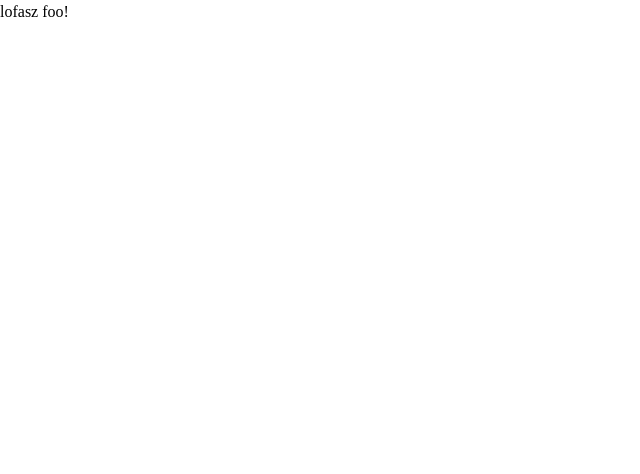
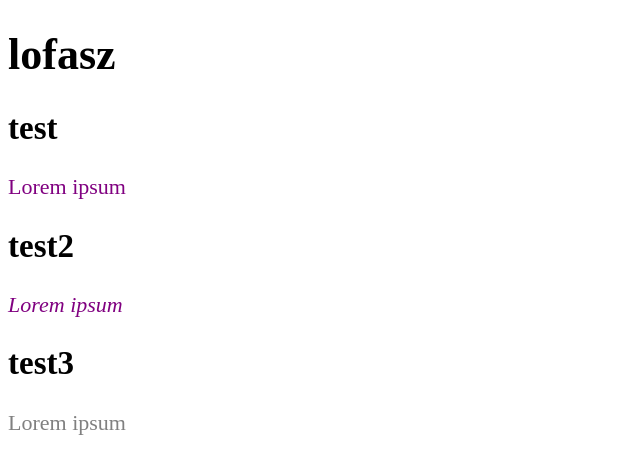
Before and after one commit to ProfesszorPeter/borostyanko, a plain HTML site: page index.html in a window 1280 px wide. Shown: the whole page, without its empty margins (0-640 px from the left). Drawn offline with nearby package versions, Linux system fonts and the light colour scheme; files that its build step writes are made by us from their sources.

Commit message:
opele előtt

```diff
--- a/index.html
+++ b/index.html
@@ -4,11 +4,21 @@
 <head>
     <meta charset="UTF-8">
     <meta name="viewport" content="width=device-width, initial-scale=1.0">
-    <link href="./../output.css" rel="stylesheet">
+    <link href="./style.css" rel="stylesheet">
+    <title>test</title>
 </head>
 
 <body>
-    <h1 class="text-3xl font-bold underline"> lofasz foo! </h1>
+    <h1>lofasz</h1>
+
+    <h2>test</h2>
+    <p>Lorem ipsum</p>
+
+    <h2>test2</h2>
+    <p id="masodik">Lorem ipsum</p>
+
+    <h2>test3</h2>
+    <p class="gray">Lorem ipsum</p>
 </body>
 
 </html>
--- /dev/null
+++ b/style.css
@@ -0,0 +1,15 @@
+body {
+    font-size:22px;
+}
+
+p {
+    color: purple;
+}
+
+.gray{
+    color:gray;
+}
+
+#masodik {
+    font-style: italic;
+}
```
Also changed, not shown: input.css (line endings or trailing spaces), 1 other file.
